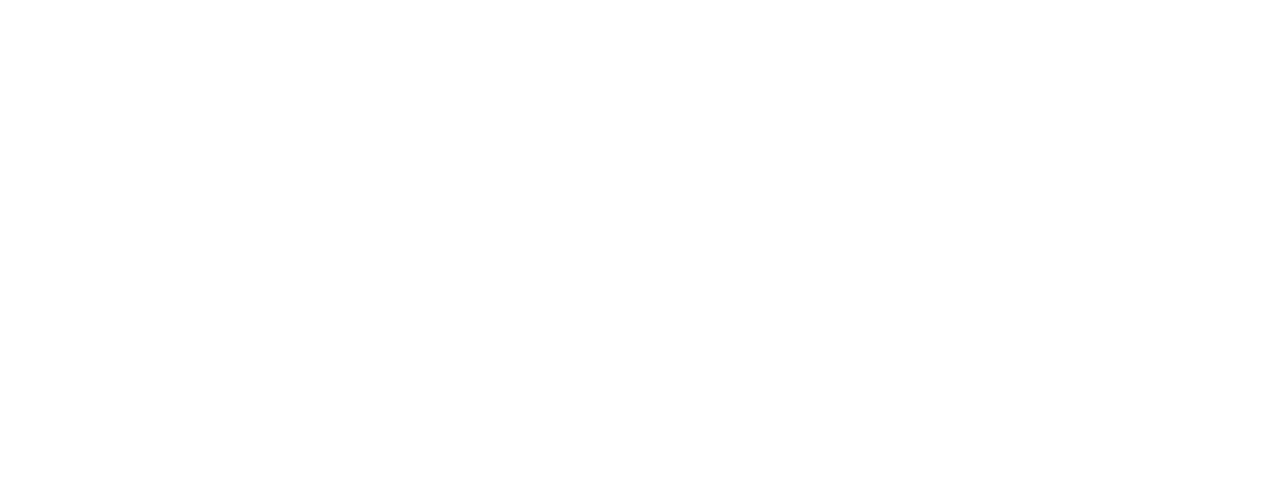
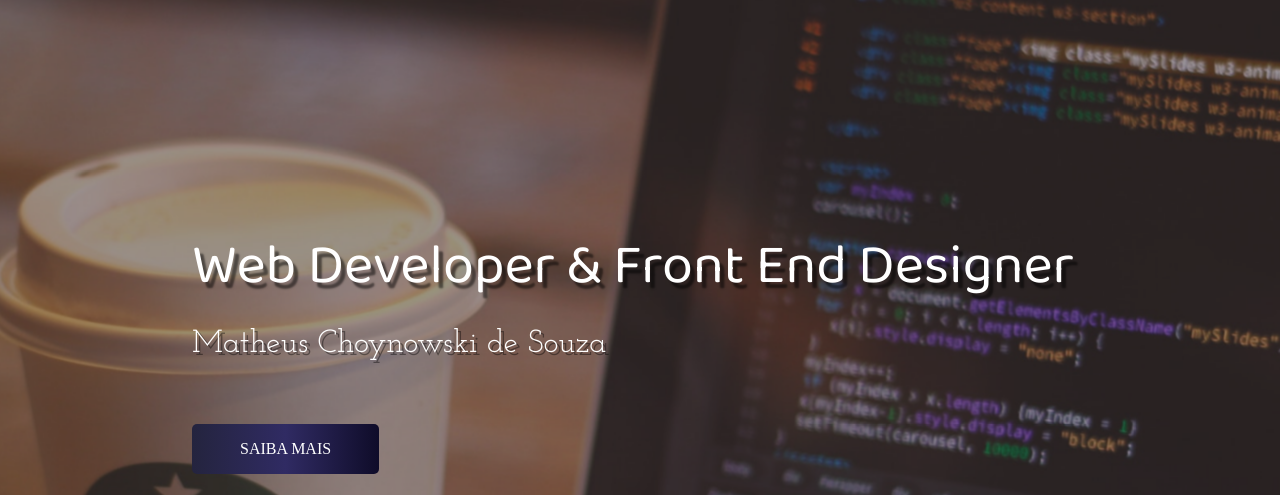
Before and after one commit to Matheuschoy/Portfolio, a plain HTML site: page index.html in a window 1280 px wide. Shown: the top 495 px of the page. Drawn offline with Linux system fonts and the light colour scheme.

Commit message:
:package: header

```diff
--- a/index.html
+++ b/index.html
@@ -5,9 +5,25 @@
     <meta http-equiv="X-UA-Compatible" content="IE=edge">
     <meta name="viewport" content="width=device-width, initial-scale=1.0">
     <link rel="stylesheet" href="style.css">
+    <link rel="apple-touch-icon" sizes="180x180" href="img/apple-touch-icon.png">
+    <link rel="icon" type="image/png" sizes="32x32" href="img/favicon-32x32.png">
+    <link rel="icon" type="image/png" sizes="16x16" href="img/favicon-16x16.png">
+    <link rel="manifest" href="/site.webmanifest">
     <title>Portfólio</title>
 </head>
 <body>
+    <div class="container">
+        <header>
+            <div class="img-wrapper">
+                <img src="img/bg2.jpg" alt="">
+            </div>
+            <div class="banner">
+                <h1>Web Developer & Front End Designer</h1>
+                <p>Matheus Choynowski de Souza</p>
+                <button>Saiba mais</button>
+            </div>
 
+        </header>
+    </div>
 </body>
 </html>
--- a/style.css
+++ b/style.css
@@ -1,3 +1,102 @@
 @import url('https://fonts.googleapis.com/css2?family=Baloo+Da+2:wght@400;500;600;700&family=Josefin+Slab:ital,wght@0,300;0,400;0,700;1,300;1,400;1,500;1,600&family=Mulish:ital,wght@0,300;0,400;0,500;1,300;1,400&display=swap');
 
 @import url('https://cdnjs.cloudflare.com/ajax/libs/font-awesome/5.15.4/css/all.min.css');
+
+* {
+    margin: 0;
+    padding: 0;
+}
+
+header {
+    width: 100%;
+    height: 100vh;
+    overflow: hidden;
+    position: relative;
+}
+
+.img-wrapper {
+    width: 100%;
+    height: 100%;
+    overflow: hidden;
+    background-color: rgba(0,0,0,0.8)
+}
+
+.img-wrapper img {
+    height: 100vh;
+    width: 100%;
+    object-fit: cover;
+    opacity: 0.5;
+    animation: zoom 25s     /*zoom da imagem*/
+}
+
+@keyframes zoom {           /*zoom da imagem*/
+    0% {
+        transform: scale(1.3);
+    }
+    100% {
+        transform: scale(1);
+    }
+}
+
+.banner {
+    position: absolute;
+    top: 30%;
+    left: 15%;
+}
+
+.banner h1 {
+    color: #ffffff;
+    font-size: 3.5rem;
+    font-family: "baloo da 2", serif;
+    font-weight: 200;
+    text-shadow: .3rem .4rem 2px rgba(0,0,0,.5);
+    line-height: 3.5rem;
+    margin-bottom: 2rem;
+    opacity: 0;             /*Inicialmente nao aparece*/
+    animation: moveBanner 1s 0.5s forwards;
+}
+
+.banner p {
+    font-family: "josefin Slab", serif;
+    color: #ffffff;
+    font-size: 2rem;
+    text-shadow: .2rem .2rem rgba(0,0,0,.4);
+    margin-bottom: 2rem;
+    opacity: 0;
+    animation: moveBanner 1s 0.7s forwards;
+}
+
+.banner button {
+    font-family: "Muli", serif;
+    color: #fff;
+    font-size: 1rem;
+    text-transform: uppercase;
+
+    background: #0f0c29;
+    background: -webkit-linear-gradient(to right, #24243e, #302b63, #0f0c29);
+    background: linear-gradient(to right, #24243e, #302b63, #0f0c29);
+
+    margin-top: 2rem;
+    padding: 1rem 3rem;
+    border: none;
+    border-radius: 5px;
+    cursor: pointer;
+    opacity: 0;
+    animation: moveBanner 3s 0.9s forwards;
+}
+
+.banner button:hover {
+    background: #0f0c29;
+    background: -webkit-linear-gradient(to left, #24243e, #302b63, #0f0c29);
+    background: linear-gradient(to left, #24243e, #302b63, #0f0c29);
+}
+
+@keyframes moveBanner {
+    0% {
+        transform: translateY(10rem) rotateY(-30deg);
+    }
+    100% {
+        transform: translateY(0) rotateY(0);
+        opacity: 100%;          /*Aparece depois*/
+    }
+}
```
Also changed, not shown: img/BG.jpg (added), img/android-chrome-192x192.png (renamed from android-chrome-192x192.png), img/android-chrome-512x512.png (renamed from android-chrome-512x512.png), img/apple-touch-icon.png (renamed from apple-touch-icon.png), img/bg2.jpg (added), img/bg3.jpg (added), img/favicon-16x16.png (renamed from favicon-16x16.png), img/favicon-32x32.png (renamed from favicon-32x32.png), site.webmanifest, 1 other file.
